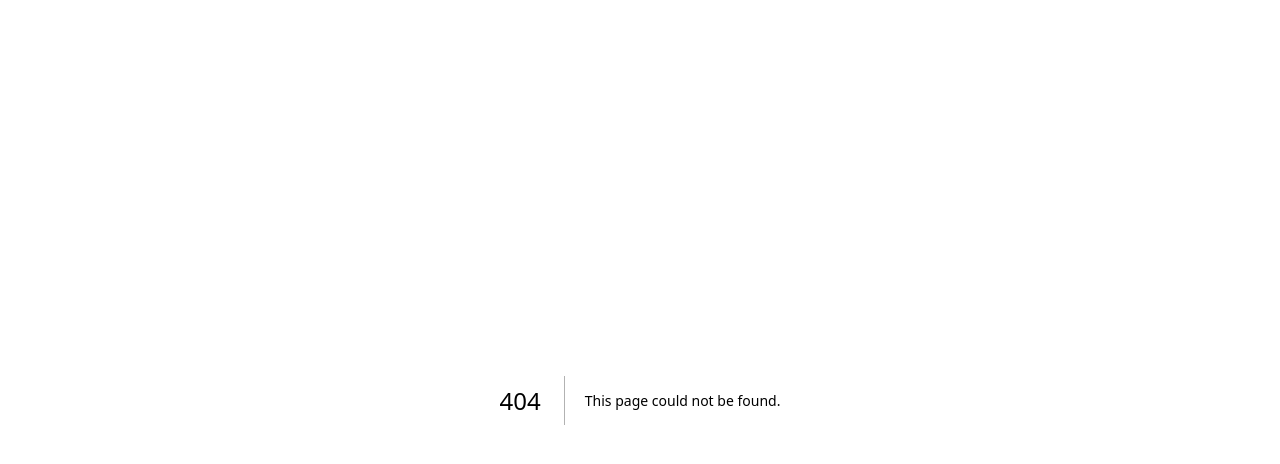
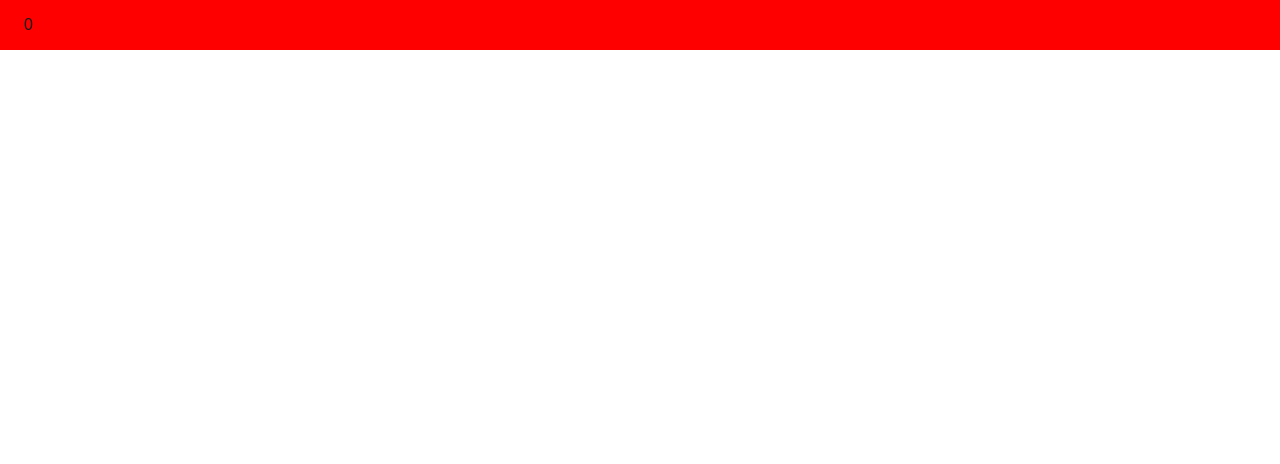
Before and after one commit to kundansh2211/test_nextjs_app, a Next.js app: page /test2 in a window 1280 px wide. Before the commit this address had no page. Shown: the top 464 px of the page. Built offline with nearby package versions, Linux system fonts and the light colour scheme.

Commit message:
Create test2.tsx

```diff
--- /dev/null
+++ b/src/pages/test2.tsx
@@ -0,0 +1,19 @@
+import React from "react";
+import Box from "@mui/material/Box";
+
+function myComponent() {
+  const [count, setCount] = React.useState(0);
+  const [double, setDouble] = React.useState(0);
+
+  React.useEffect(() => {
+    setDouble(count * 2);
+  }, [count]);
+
+  return (
+    <div style={{ backgroundColor: "red", padding: "16px" }}>
+      <Box sx={{ px: "8px" }}>{double}</Box>
+    </div>
+  );
+}
+
+export default myComponent;
```
